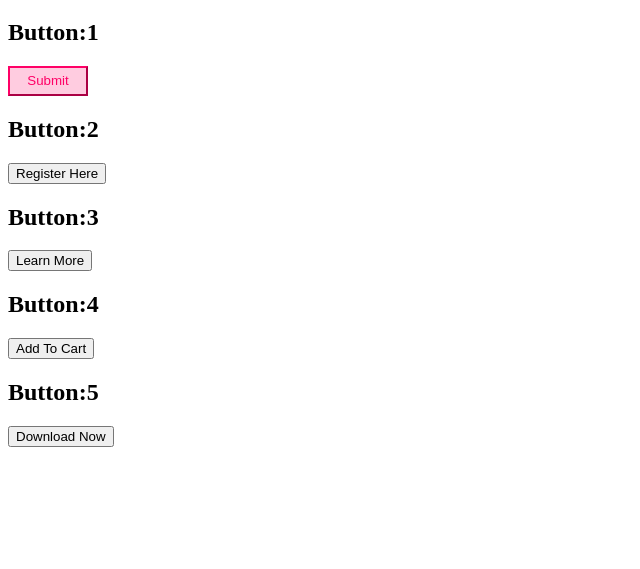
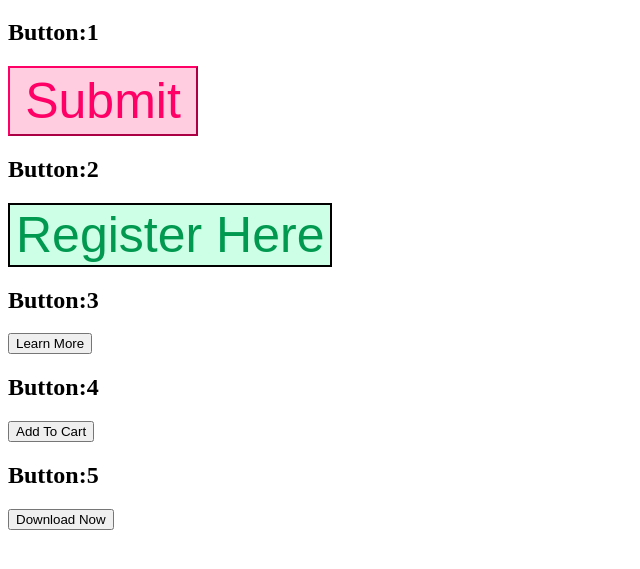
Before and after one commit to Sejall-pawar/icp-8-Assignment-13, a plain HTML site: page index.html in a window 1280 px wide. Shown: the part 61-630 px from the top of the page, without its empty margins (0-640 px from the left). Drawn offline with Linux system fonts and the light colour scheme.

Commit message:
added basic styles to button 2

```diff
--- a/index.html
+++ b/index.html
@@ -6,9 +6,17 @@
         .one{
             background-color: #ffcce0;
             color: #ff0066;
-            height: 30px;
-            width: 80px;
+            height: 70px;
+            width: 190px;
             border-color: #ff0066;
+            font-size: 50px;
+        }
+
+        .two{
+            font-size: 50px;
+            background-color: #ccffe6;
+            color: #00994f;
+            border-style: double;
         }
     </style>
 </head>
```
